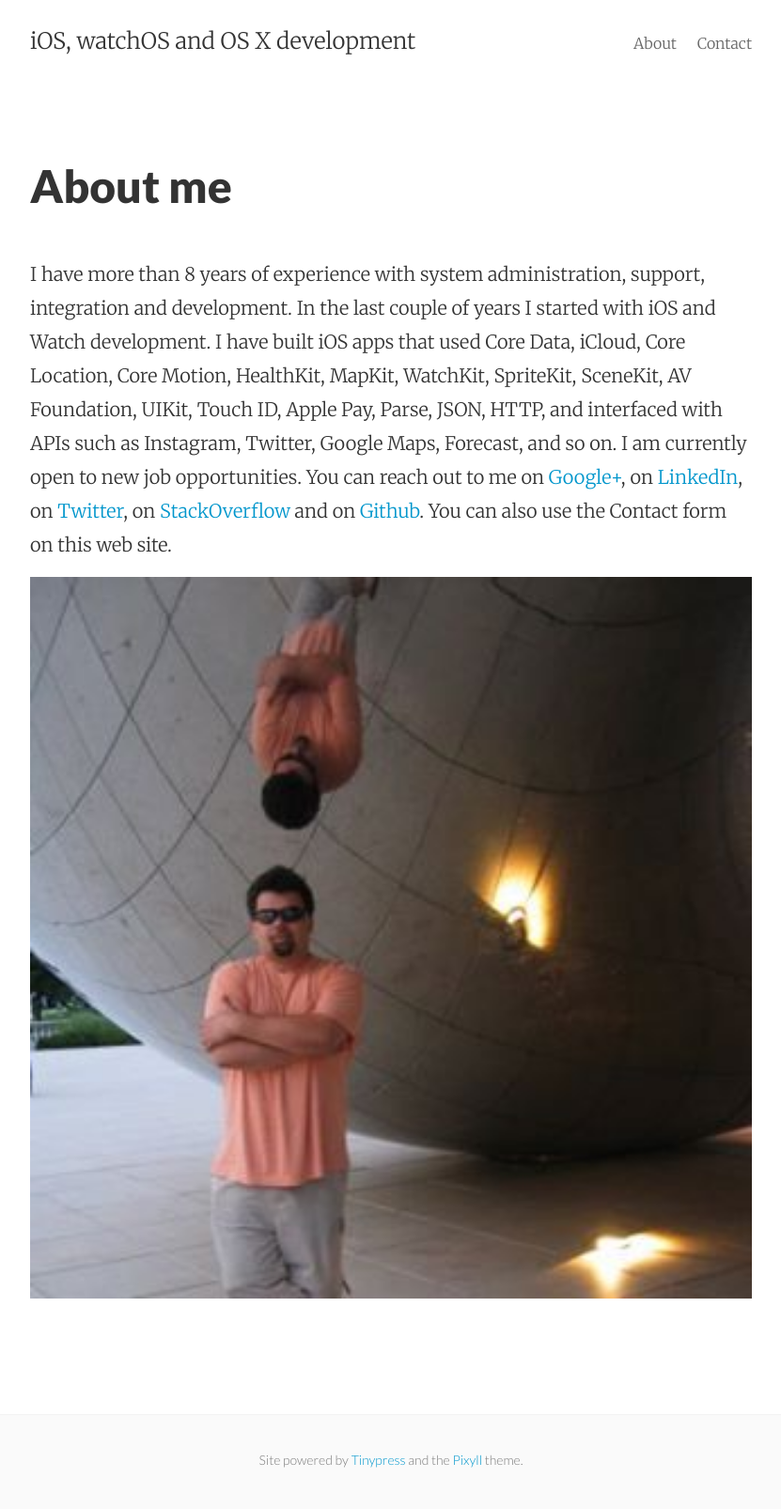
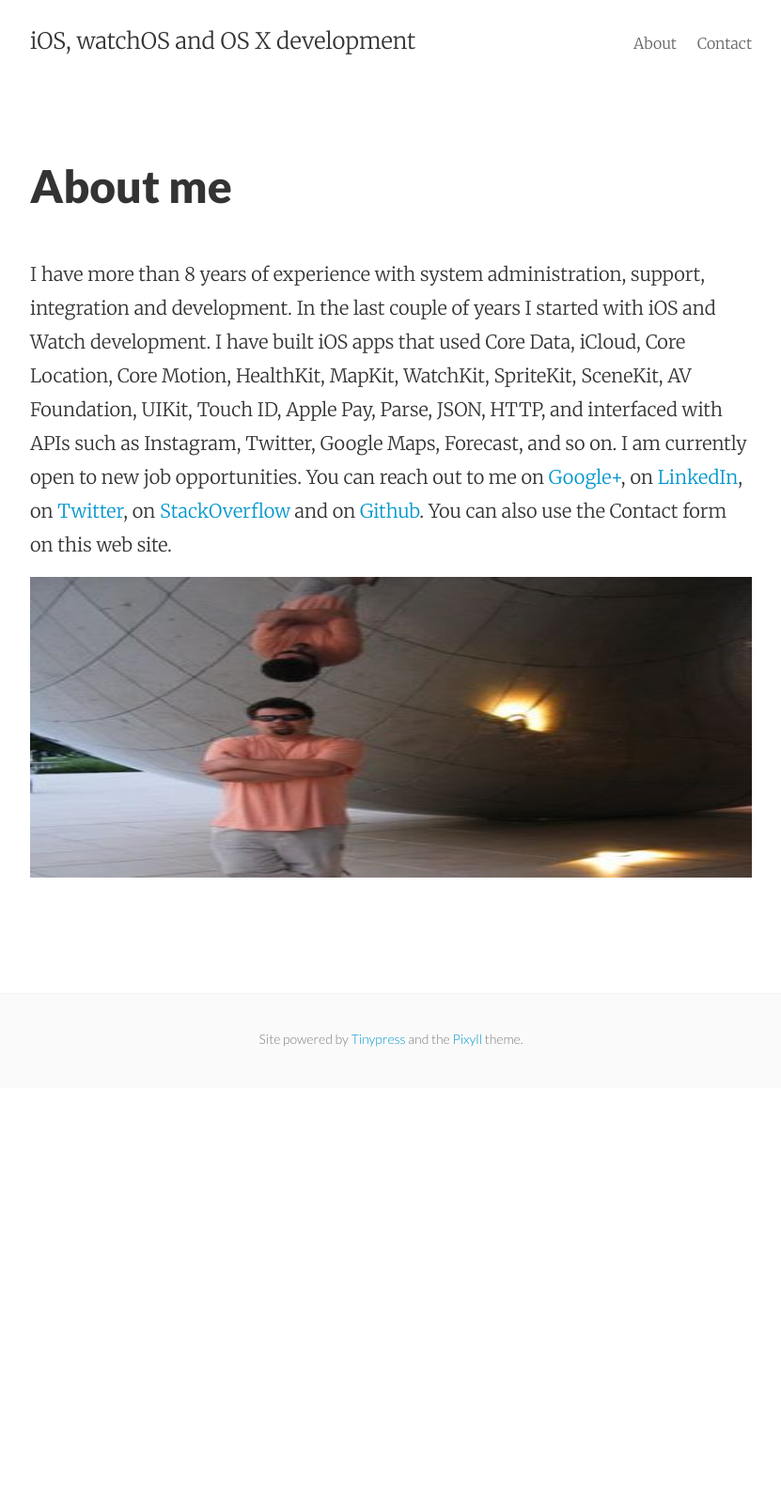
Before and after one commit to mhorga/mhorga.github.io, a Jekyll site: the page built from about.html, in a window 1280 px wide. Shown: the whole page at 94% size, without its empty margins (224-1055 px from the left). Built offline with Jekyll 4.4.1, drawn with Linux system fonts in a browser that asks for light colours; after the commit the page ends 1158 px from its top, so only the background shows below that.

```diff
--- a/about.html
+++ b/about.html
@@ -8,6 +8,6 @@
 
   <p>I have more than 8 years of experience with system administration, support, integration and development. In the last couple of years I started with iOS and Watch development. I have built iOS apps that used Core Data, iCloud, Core Location, Core Motion, HealthKit, MapKit, WatchKit, SpriteKit, SceneKit, AV Foundation, UIKit, Touch ID, Apple Pay, Parse, JSON, HTTP, and interfaced with APIs such as Instagram, Twitter, Google Maps, Forecast, and so on. I am currently open to new job opportunities. You can reach out to me on <a href="https://plus.google.com/u/0/+MariusHorga/about" target="_blank">Google+</a>, on <a href="https://www.linkedin.com/in/mhorga" target="_blank">LinkedIn</a>, on <a href="https://twitter.com/mhorga_" target="_blank">Twitter</a>, on <a href="http://stackoverflow.com/users/3948730/marius" target="_blank">StackOverflow</a> and on <a href="https://github.com/mhorga" target="_blank">Github</a>. You can also use the Contact form on this web site.</p>
 
-  <p><img src="https://github.com/mhorga/mhorga.github.io/raw/master/images/me.jpg"></p>
+  <p><img src="https://github.com/mhorga/mhorga.github.io/raw/master/images/me.jpg" alt="About me" height="320" width="320"></p>
 
 </div>
```
